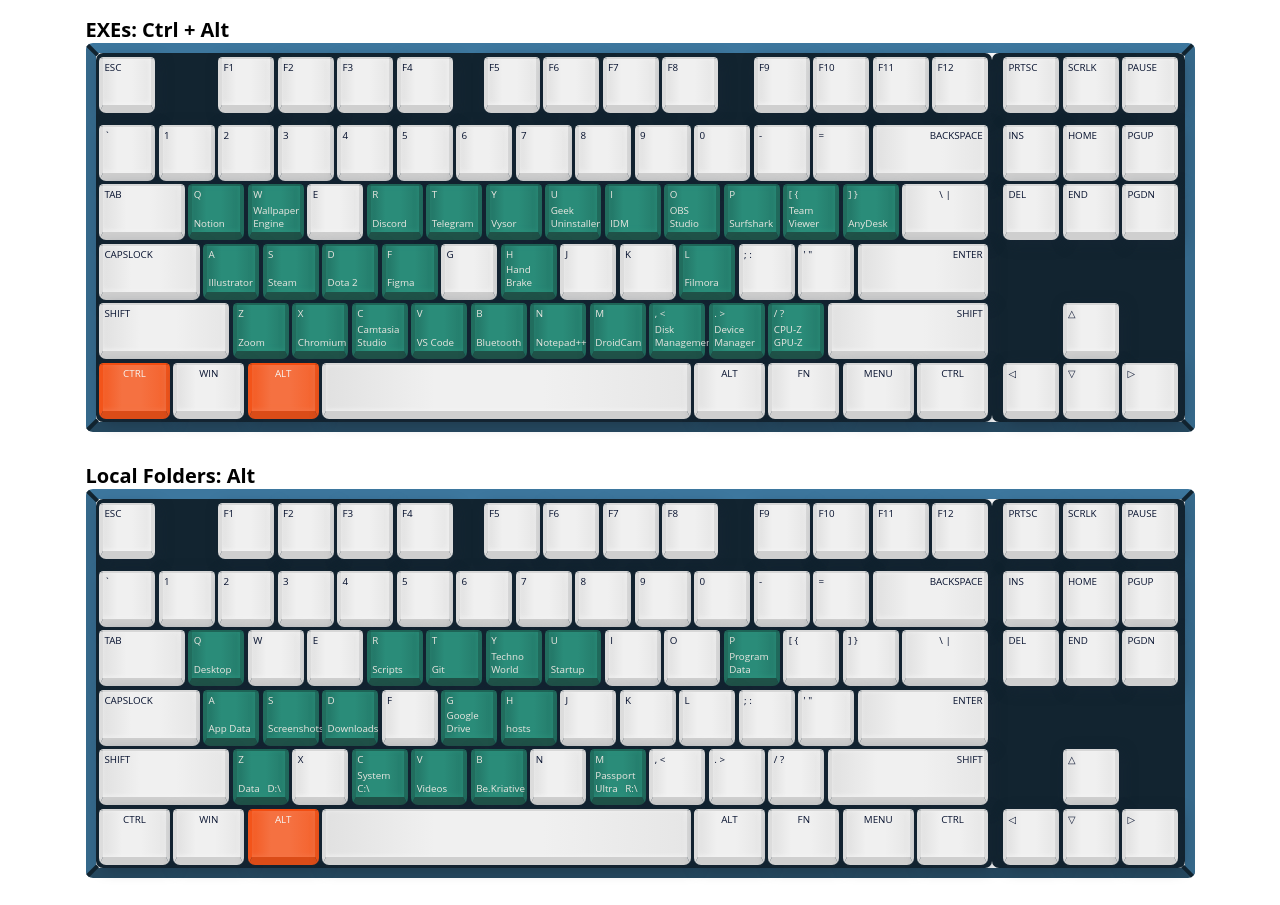
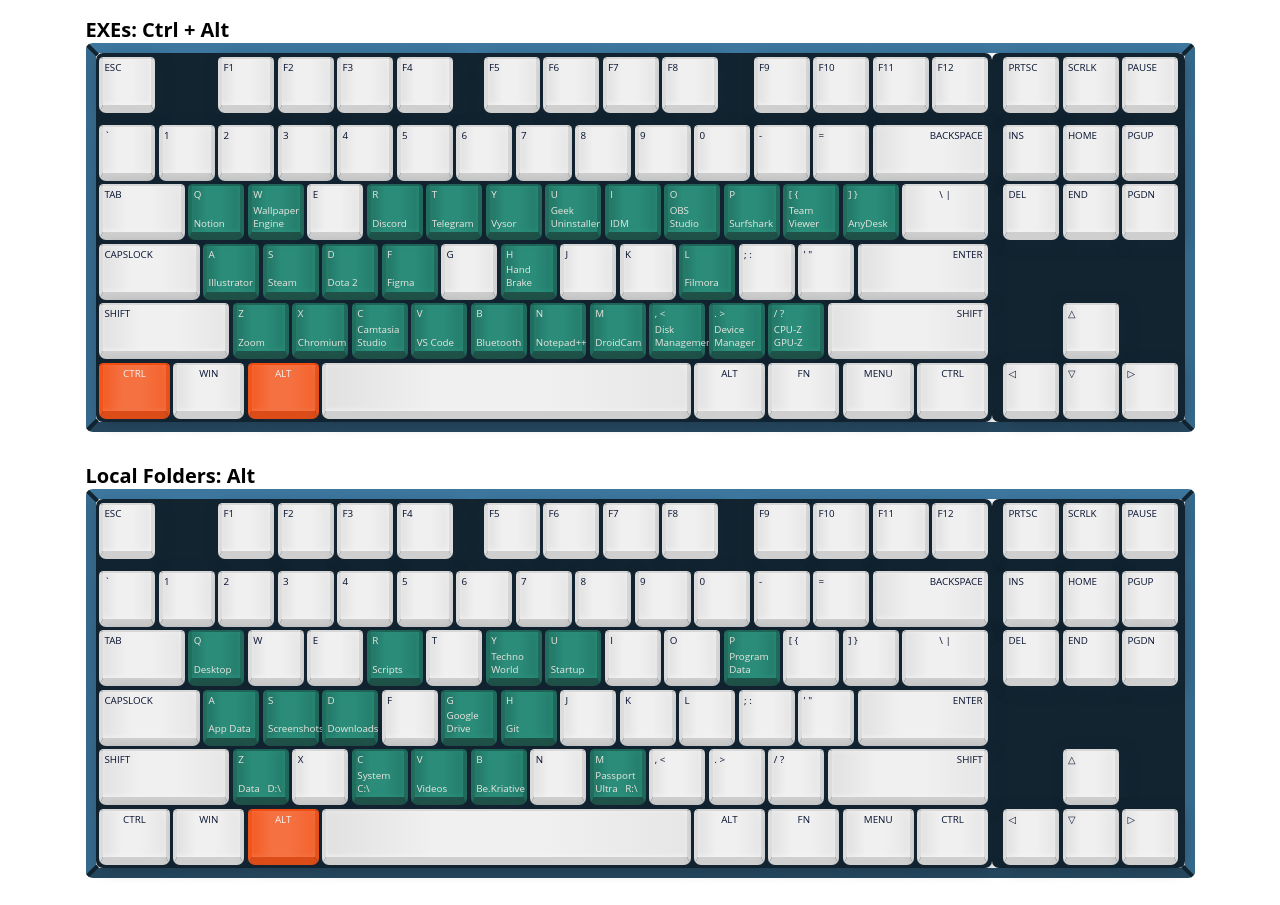
Before and after one commit to arshit09/AutoHotKey-Script, a plain HTML site: page index.html in a window 1280 px wide. Shown: the part 140-1045 px from the top of the page. Drawn offline with Linux system fonts and the light colour scheme.

Commit message:
change git folder location from T to H

```diff
--- a/index.html
+++ b/index.html
@@ -1190,8 +1190,8 @@
                 <div data-key="KeyR" class="key key--colour--green">
                   R<span class="userText">Scripts</span>
                 </div>
-                <div data-key="KeyT" class="key key--colour--green">
-                  T<span class="userText">Git</span>
+                <div data-key="KeyT" class="key">
+                  T<span class="userText"></span>
                 </div>
                 <div data-key="KeyY" class="key key--colour--green">
                   Y<span class="userText">Techno World</span>
@@ -1239,7 +1239,7 @@
                   G<span class="userText">Google Drive</span>
                 </div>
                 <div data-key="KeyH" class="key key--colour--green">
-                  H<span class="userText">hosts</span>
+                  H<span class="userText">Git</span>
                 </div>
                 <div data-key="KeyJ" class="key">
                   J<span class="userText"></span>
```
Also changed, not shown: 1 other file.
